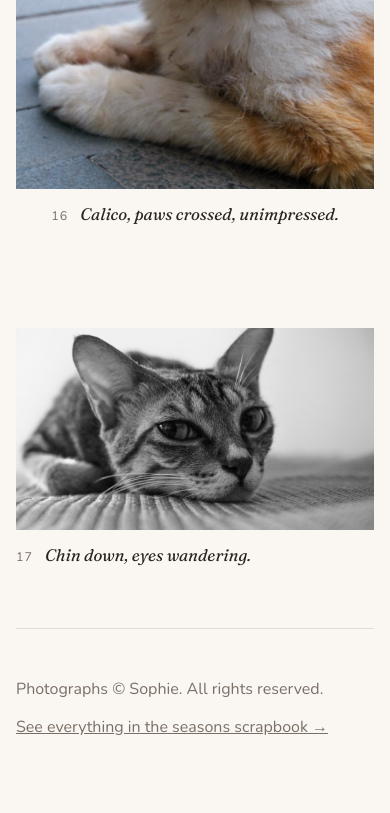
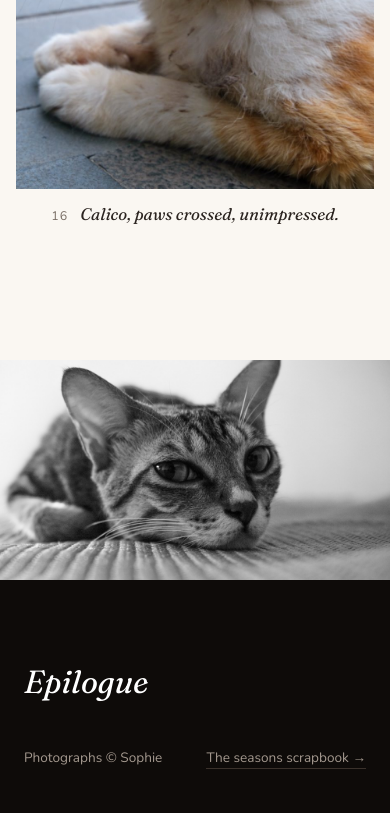
Before and after one commit to sophiehe1175-dev/sophiesseasons, a plain HTML site: page portfolio.html in a window 390 px wide. Shown: the part 6896-7709 px from the top of the page. Drawn offline with nearby package versions, Linux system fonts and the light colour scheme.

Commit message:
Selected work: Epilogue spread mirrors the opening (black panel left, B&W Windy right, no caption)
Co-Authored-By: Claude Opus 5.5 <noreply@anthropic.com>
Claude-Session: https://claude.ai/code/session_015mS19cJY3dQnjX4obLJE85

```diff
--- a/portfolio.html
+++ b/portfolio.html
@@ -52,6 +52,15 @@ figcaption { margin-top:12px; font-family:'Fraunces',serif; font-style:italic; f
 @media (max-width:600px) { .wrap { padding:0 16px; } .grp { padding-top:56px; } .pf { margin-bottom:52px; } }
 .panel .statement .line { font-family:'Fraunces',Georgia,serif; font-style:italic; font-size:1.35rem; line-height:1.45; color:#EDE5DC; max-width:22ch; }
 .coda { padding-top:40px; }
+.outro { margin-top:72px; }
+.panel h2.ep { font-family:'Fraunces',Georgia,serif; font-weight:400; font-style:italic; font-size:clamp(2rem,3.4vw,2.8rem); color:#fff; margin:0; }
+@media (min-width:900px) {
+  .outro { grid-template-columns: 380px minmax(0,1fr); }
+  .outro .panel { border-left:0; border-right:1px solid #2A231F; }
+  .outro .photo img { object-position:50% 50%; }
+}
+@media (min-width:1300px) { .outro { grid-template-columns: 440px minmax(0,1fr); } }
+@media (max-width:899px) { .outro .panel { order:2; } }
 </style>
 </head>
 <body>
@@ -94,10 +103,16 @@ figcaption { margin-top:12px; font-family:'Fraunces',serif; font-style:italic; f
     <figure class="pf wide"><img src="portfolio/13.jpg" width="2000" height="1333" alt="A ginger-and-white cat on a wall turning mid-meow toward the lens, one paw raised, beside a security camera" loading="lazy"><figcaption><span class="n">15</span>Caught on camera.</figcaption></figure>
     <figure class="pf tall"><img src="portfolio/14.jpg" width="866" height="1300" alt="A calico cat with green eyes resting its paws on grey paving stones" loading="lazy"><figcaption><span class="n">16</span>Calico, paws crossed, unimpressed.</figcaption></figure>
   </section>
-  <section class="grp coda">
-    <figure class="pf wide"><img src="portfolio/20.jpg" width="2000" height="1125" alt="Windy in black and white, chin resting on a woven mat, eyes wandering to the side" loading="lazy"><figcaption><span class="n">17</span>Chin down, eyes wandering.</figcaption></figure>
-  </section>
-  <footer class="end"><span>Photographs &copy; Sophie. All rights reserved.</span><a href="./">See everything in the seasons scrapbook &rarr;</a></footer>
+</div>
+<section class="spread outro">
+  <div class="panel">
+    <div></div>
+    <div><h2 class="ep">Epilogue</h2></div>
+    <nav><span>Photographs &copy; Sophie</span><a href="./">The seasons scrapbook &rarr;</a></nav>
+  </div>
+  <figure class="photo" style="margin:0"><img src="portfolio/20.jpg" width="2000" height="1125" alt="Windy in black and white, chin resting on a woven mat, eyes wandering to the side"></figure>
+</section>
+<div>
 </div>
 </body>
 </html>
```
